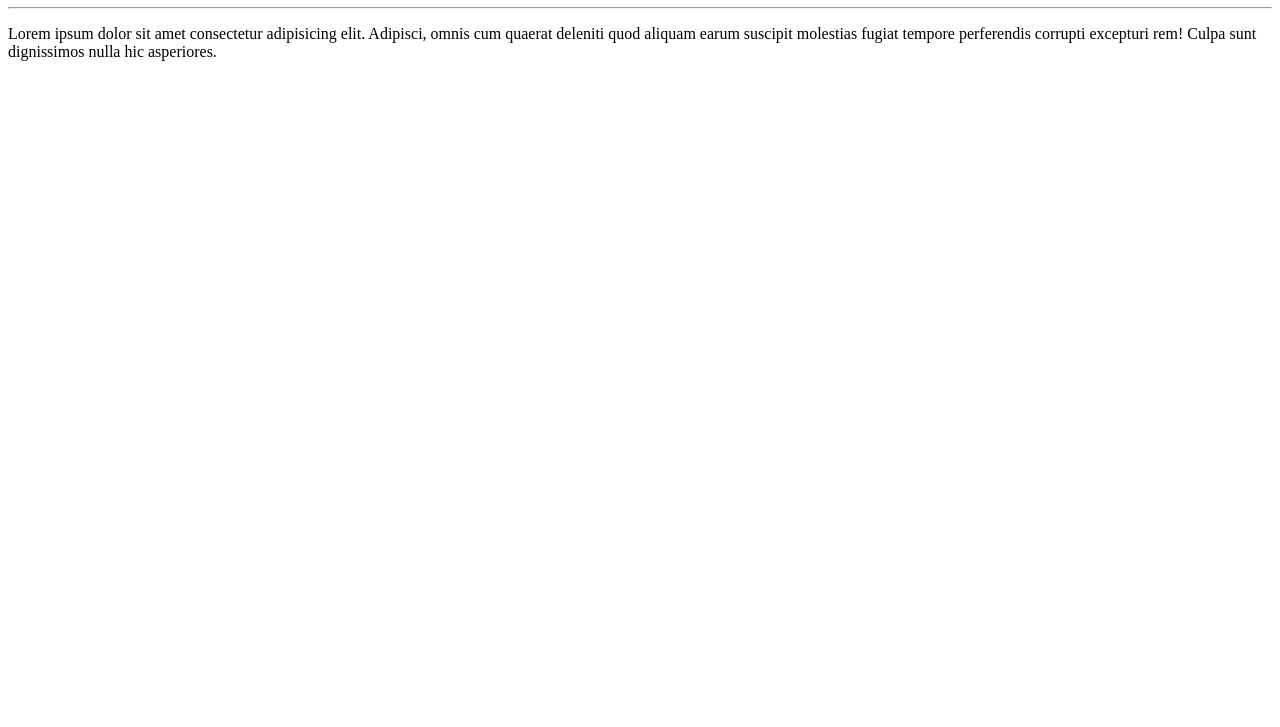
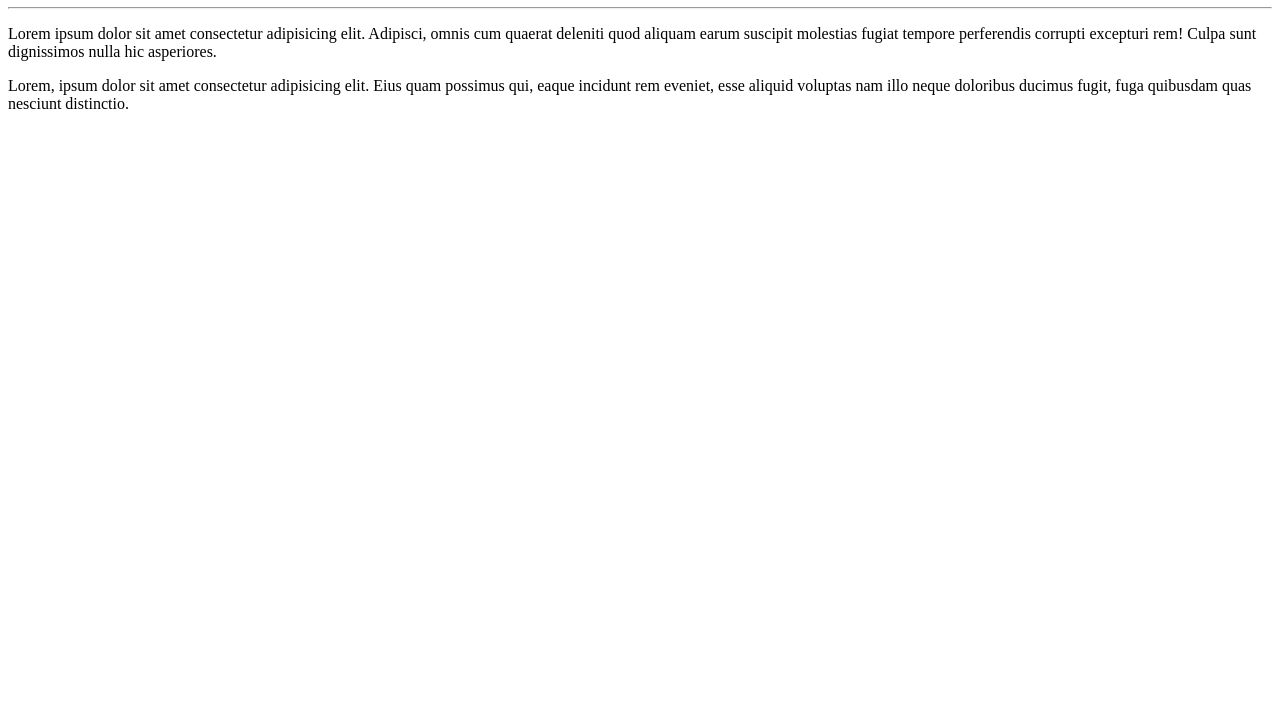
Before and after one commit to Dev-Paloma-Cruz/Ola-mundo, a plain HTML site: page Site-exemplo/index.html in a window 1280 px wide. Shown: the part 73-800 px from the top of the page. Drawn offline with Linux system fonts and the light colour scheme.

Commit message:
adicionei um parágrafo

```diff
--- a/Site-exemplo/index.html
+++ b/Site-exemplo/index.html
@@ -14,5 +14,11 @@
       perferendis corrupti excepturi rem! Culpa sunt dignissimos nulla hic
       asperiores.
     </p>
+
+    <p>
+      Lorem, ipsum dolor sit amet consectetur adipisicing elit. Eius quam
+      possimus qui, eaque incidunt rem eveniet, esse aliquid voluptas nam illo
+      neque doloribus ducimus fugit, fuga quibusdam quas nesciunt distinctio.
+    </p>
   </body>
 </html>
```
